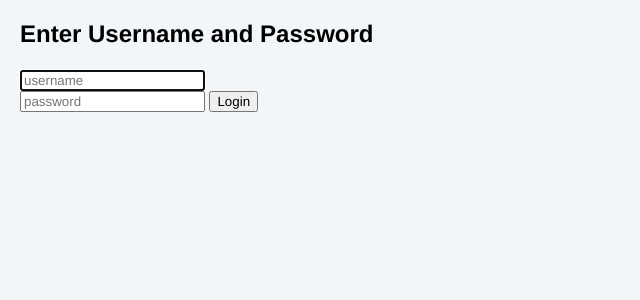
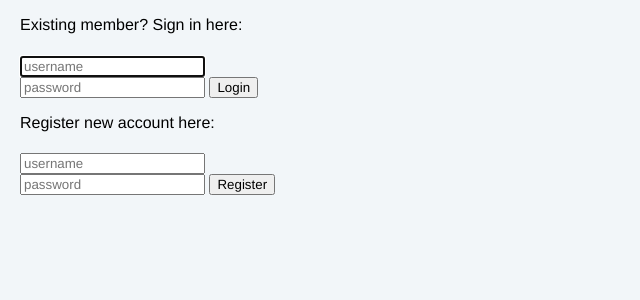
Before and after one commit to JustinLennox/5Facts, a PHP site: page /login.php in a window 1280 px wide. Shown: the part 181-481 px from the top of the page, without its empty margins (0-640 px from the left). Run offline with PHP 8.4, Linux system fonts and the light colour scheme.

Commit message:
Added register part to login.php

```diff
--- a/index.php
+++ b/index.php
@@ -16,7 +16,7 @@
         	<div id="tagline">Get the scoop on current events quick.</div>
     	</div>
 
-    	<form id='SearchForm' action="searchResults.php" method="post">
+    	<form id='SearchForm'>
   			<input id='SearchBar' type="text" name="firstname" placeholder='Search for something like GOP Debate or UGA G Day'  style='text-indent:40px;'/>
 		</form>
 
--- a/landing.css
+++ b/landing.css
@@ -34,7 +34,7 @@
     margin-top: 10px;
 }
 
-h2{
+h3{
     margin-left: 20px;
 }
 
@@ -86,9 +86,3 @@ body{
     padding: 0;
     background-color: #F2F6F9;
 }
-
-table {
-    font-size: 30pt;
-	margin-left: 5%;
-	margin-top:30px;
-}
--- a/login.php
+++ b/login.php
@@ -22,8 +22,7 @@
          <div id="tagline">Get the scoop on current events quick.</div>
       </div>
 
-      <h2>Enter Username and Password</h2>
-      <div id = "dunno">
+      <div id = "loginPost">
 
          <?php
             //needs to redirect on correct login
@@ -45,14 +44,33 @@
                   exit();
                }
                else {
-                  $msg = 'Incorrect username or password';
+                  echo "Incorrect username or password";
+               }
+            }
+
+            if (isset($_POST['register']) && !empty($_POST['newusername'])
+               && !empty($_POST['newpassword'])) {
+
+               //logic for querying sql to see
+               //if username already exists
+               if ($_POST['newusername'] == 'thacker')
+               {
+                  echo "Error: Username already exists.";
+               }
+               else {
+                  //save the new info to the user database
+                  $_SESSION['valid'] = True;
+                  $_SESSION['timeout'] = time();
+                  $_SESSION['username'] = $_POST['newusername'];
+                  header("location: index.php");
+                  exit();
                }
             }
          ?>
       </div> <!-- /container -->
 
       <div class = "signin">
-
+         <p>Existing member? Sign in here:</p>
          <form class = "form-signin" role = "form"
             action = "<?php echo htmlspecialchars($_SERVER['PHP_SELF']);
             ?>" method = "post">
@@ -66,6 +84,20 @@
                name = "login">Login</button>
          </form>
 
+         <p>Register new account here:</p>
+         <form class = "form-signin" role = "form"
+            action = "<?php echo htmlspecialchars($_SERVER['PHP_SELF']);
+            ?>" method = "post">
+            <h4 class = "form-signin-heading"><?php echo $msg; ?></h4>
+            <input type = "text" class = "form-control"
+               name = "newusername" placeholder = "username"
+               required autofocus></br>
+            <input type = "password" class = "form-control"
+               name = "newpassword" placeholder = "password" required>
+            <button class = "btn btn-lg btn-primary btn-block" type = "submit"
+               name = "register">Register</button>
+         </form>
+
       </div>
 
    </body>
```
